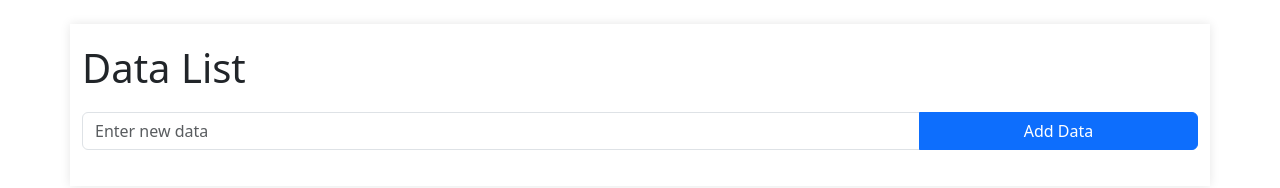
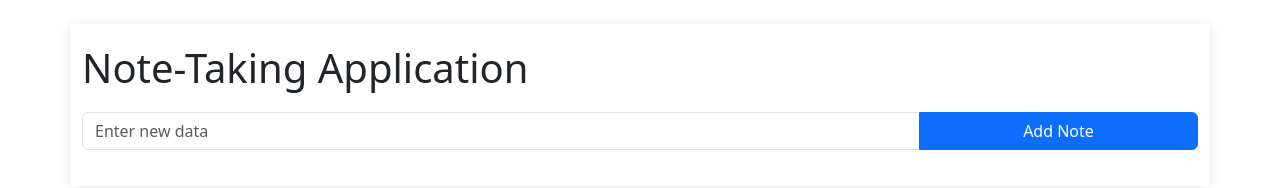
Before and after one commit to waniaris/Full-Stack-Notes-Application-using-Node-and-Render, a website: page public/index.htm in a window 1280 px wide. Drawn offline with nearby package versions, Linux system fonts and the light colour scheme; no server answers.

Commit message:
update application name to Note-Taking Application

```diff
--- a/data.json
+++ b/data.json
@@ -10,5 +10,9 @@
   {
     "id": "eeddbbc1-bab0-4cdd-87a0-89d1b823a698",
     "text": "dddkllll"
+  },
+  {
+    "id": "ac1db46c-3426-4819-b093-3da05e29ed57",
+    "text": "www"
   }
 ]
--- a/public/index.htm
+++ b/public/index.htm
@@ -4,19 +4,19 @@
 <head>
     <meta charset="UTF-8">
     <meta name="viewport" content="width=device-width, initial-scale=1.0">
-    <title>Data List</title>
+    <title>Note-Taking Application</title>
     <link rel="stylesheet" href="style.css">
     <link rel="stylesheet" href="https://cdn.jsdelivr.net/npm/bootstrap@5.3.0/dist/css/bootstrap.min.css" />
 </head>
 
 <body>
     <div class="container my-4">
-        <h1>Data List</h1>
+        <h1>Note-Taking Application</h1>
         <!-- Adding new data -->
         <form id="data-form" class="mb-3">
             <div class="input-group">
                 <input type="text" id="data-input" class="form-control" placeholder="Enter new data" required />
-                <button type="submit" class="btn btn-primary align-self-stretch">Add Data</button>
+                <button type="submit" class="btn btn-primary align-self-stretch">Add Note</button>
             </div>
         </form>
         <!-- Error message container (hidden by default) -->
```
